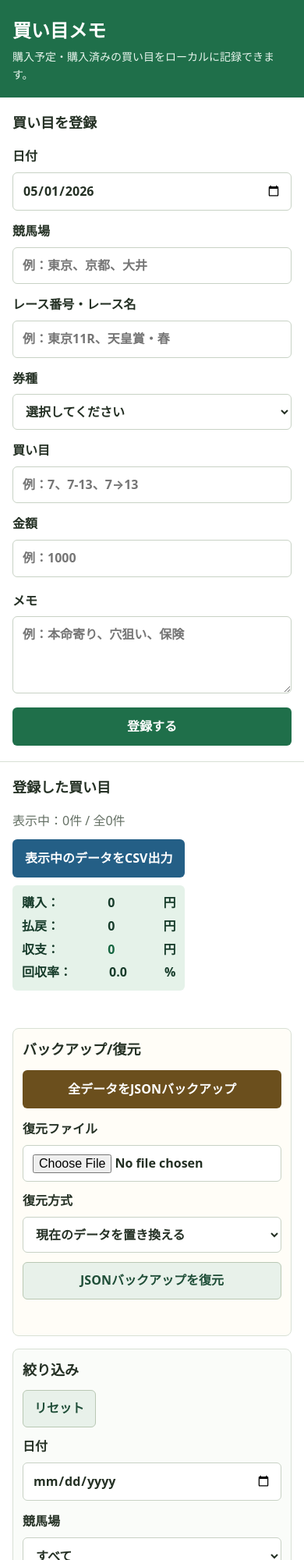
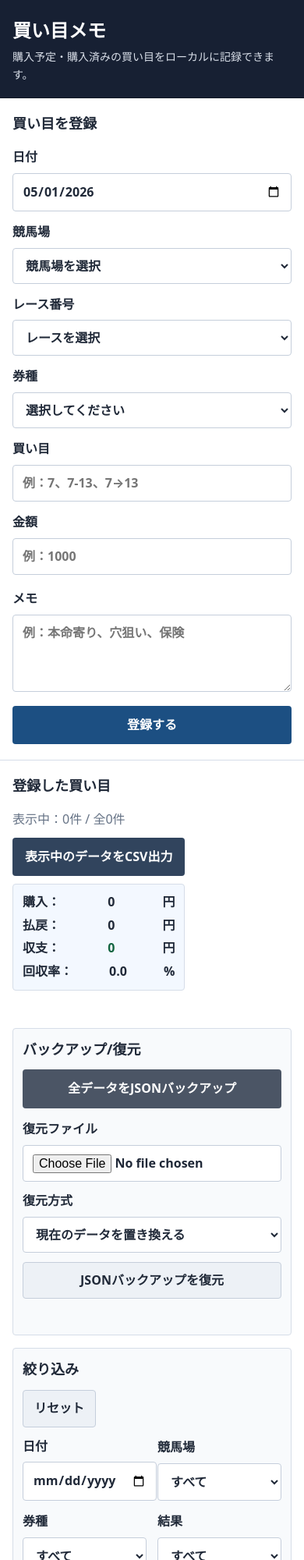
Before and after one commit to mn1505/keiba-bet-memo, a plain HTML site: page index.html in a window 390 px wide. Shown: the top 2000 px of the page at 78% size. Drawn offline with Linux system fonts and the light colour scheme.

Commit message:
Update form controls and system-like UI

```diff
--- a/index.html
+++ b/index.html
@@ -3,7 +3,7 @@
 <head>
   <meta charset="UTF-8">
   <meta name="viewport" content="width=device-width, initial-scale=1.0">
-  <meta name="theme-color" content="#1f6f4a">
+  <meta name="theme-color" content="#172033">
   <meta name="description" content="競馬の買い目をスマホに保存できるメモアプリです。">
   <title>買い目メモ</title>
   <link rel="manifest" href="manifest.json">
@@ -32,12 +32,38 @@
 
           <label>
             競馬場
-            <input type="text" id="place" placeholder="例：東京、京都、大井" required>
+            <select id="place" required>
+              <option value="">競馬場を選択</option>
+              <option value="札幌">札幌</option>
+              <option value="函館">函館</option>
+              <option value="福島">福島</option>
+              <option value="新潟">新潟</option>
+              <option value="東京">東京</option>
+              <option value="中山">中山</option>
+              <option value="中京">中京</option>
+              <option value="京都">京都</option>
+              <option value="阪神">阪神</option>
+              <option value="小倉">小倉</option>
+            </select>
           </label>
 
           <label>
-            レース番号・レース名
-            <input type="text" id="race" placeholder="例：東京11R、天皇賞・春" required>
+            レース番号
+            <select id="race" required>
+              <option value="">レースを選択</option>
+              <option value="1R">1R</option>
+              <option value="2R">2R</option>
+              <option value="3R">3R</option>
+              <option value="4R">4R</option>
+              <option value="5R">5R</option>
+              <option value="6R">6R</option>
+              <option value="7R">7R</option>
+              <option value="8R">8R</option>
+              <option value="9R">9R</option>
+              <option value="10R">10R</option>
+              <option value="11R">11R</option>
+              <option value="12R">12R</option>
+            </select>
           </label>
 
           <label>
--- a/script.js
+++ b/script.js
@@ -1,6 +1,6 @@
 const STORAGE_KEY = "keibaBetMemoList";
 const APP_NAME = "keiba-bet-memo";
-const APP_VERSION = "v6";
+const APP_VERSION = "v7";
 const TICKET_TYPES = ["単勝", "複勝", "ワイド", "馬連", "馬単", "三連複", "三連単"];
 const STATUS_TYPES = ["未確定", "的中", "不的中"];
 
@@ -37,10 +37,23 @@ const backupMessage = document.getElementById("backup-message");
 let bets = loadBets();
 
 setToday();
+setSelectValidationMessages();
 renderBets();
 
 betForm.addEventListener("submit", function (event) {
   event.preventDefault();
+
+  if (!placeInput.value) {
+    placeInput.setCustomValidity("競馬場を選択してください。");
+    placeInput.reportValidity();
+    return;
+  }
+
+  if (!raceInput.value) {
+    raceInput.setCustomValidity("レース番号を選択してください。");
+    raceInput.reportValidity();
+    return;
+  }
 
   const bet = {
     id: Date.now(),
@@ -77,6 +90,14 @@ resetFiltersButton.addEventListener("click", function () {
 exportCsvButton.addEventListener("click", exportVisibleBetsToCsv);
 exportBackupButton.addEventListener("click", exportBackupJson);
 restoreBackupButton.addEventListener("click", restoreBackupJson);
+
+placeInput.addEventListener("change", function () {
+  placeInput.setCustomValidity("");
+});
+
+raceInput.addEventListener("change", function () {
+  raceInput.setCustomValidity("");
+});
 
 // 削除ボタンは一覧の中にあとから作るため、一覧全体でクリックを受け取ります。
 betList.addEventListener("click", function (event) {
@@ -698,6 +719,20 @@ function resetForm() {
   placeInput.focus();
 }
 
+function setSelectValidationMessages() {
+  placeInput.addEventListener("invalid", function () {
+    if (!placeInput.value) {
+      placeInput.setCustomValidity("競馬場を選択してください。");
+    }
+  });
+
+  raceInput.addEventListener("invalid", function () {
+    if (!raceInput.value) {
+      raceInput.setCustomValidity("レース番号を選択してください。");
+    }
+  });
+}
+
 function setToday() {
   dateInput.value = getTodayText();
 }
--- a/service-worker.js
+++ b/service-worker.js
@@ -1,4 +1,4 @@
-const CACHE_NAME = "kaime-memo-v6-backup-restore";
+const CACHE_NAME = "kaime-memo-v7-ui-selects";
 
 const CACHE_FILES = [
   "./",
--- a/style.css
+++ b/style.css
@@ -6,15 +6,16 @@
 body {
   margin: 0;
   font-family: system-ui, -apple-system, BlinkMacSystemFont, "Segoe UI", sans-serif;
-  color: #243024;
-  background: #f4f7f2;
+  color: #202938;
+  background: #f5f7fa;
   line-height: 1.6;
 }
 
 .app-header {
   padding: 28px max(20px, env(safe-area-inset-right)) 28px max(20px, env(safe-area-inset-left));
   color: #ffffff;
-  background: #1f6f4a;
+  background: #172033;
+  border-bottom: 1px solid #0f1725;
 }
 
 .app-header h1 {
@@ -26,7 +27,7 @@ body {
 .app-header p {
   max-width: 1040px;
   margin: 0 auto;
-  color: #e7f4ec;
+  color: #d8dee8;
 }
 
 .app-layout {
@@ -40,8 +41,8 @@ body {
 .form-section,
 .list-section {
   padding: 20px;
-  border: 1px solid #d8e0d5;
-  border-radius: 8px;
+  border: 1px solid #d6dde8;
+  border-radius: 4px;
   background: #ffffff;
 }
 
@@ -72,19 +73,19 @@ textarea {
   width: 100%;
   min-height: 44px;
   padding: 10px 12px;
-  border: 1px solid #c8d2c5;
-  border-radius: 6px;
+  border: 1px solid #c5cedb;
+  border-radius: 4px;
   font: inherit;
   font-size: 16px;
-  color: #243024;
+  color: #202938;
   background: #ffffff;
 }
 
 input:focus,
 select:focus,
 textarea:focus {
-  outline: 3px solid #cbe9d7;
-  border-color: #268756;
+  outline: 3px solid #d7e8fb;
+  border-color: #2f6fa8;
 }
 
 textarea {
@@ -97,7 +98,7 @@ textarea {
 .backup-button,
 .delete-button {
   border: 0;
-  border-radius: 6px;
+  border-radius: 4px;
   font: inherit;
   font-weight: 700;
   cursor: pointer;
@@ -107,23 +108,23 @@ textarea {
   min-height: 48px;
   padding: 12px 16px;
   color: #ffffff;
-  background: #1f6f4a;
+  background: #1c4f82;
 }
 
 .primary-button:hover {
-  background: #185a3c;
+  background: #173f68;
 }
 
 .secondary-button {
   min-height: 44px;
   padding: 10px 14px;
-  color: #1f4e38;
-  background: #e8f1ea;
-  border: 1px solid #b9c8b4;
+  color: #202938;
+  background: #edf1f6;
+  border: 1px solid #c5cedb;
 }
 
 .secondary-button:hover {
-  background: #dbe9df;
+  background: #e1e7ef;
 }
 
 .export-button {
@@ -131,11 +132,11 @@ textarea {
   min-height: 48px;
   padding: 12px 16px;
   color: #ffffff;
-  background: #245f86;
+  background: #31445d;
 }
 
 .export-button:hover {
-  background: #1d4d6c;
+  background: #26364b;
 }
 
 .backup-button {
@@ -143,11 +144,11 @@ textarea {
   min-height: 48px;
   padding: 12px 16px;
   color: #ffffff;
-  background: #6b4f1d;
+  background: #4b5565;
 }
 
 .backup-button:hover {
-  background: #563f17;
+  background: #394251;
 }
 
 .list-header {
@@ -169,7 +170,7 @@ textarea {
 }
 
 #bet-count {
-  color: #647064;
+  color: #657285;
 }
 
 .summary-box {
@@ -177,9 +178,10 @@ textarea {
   gap: 4px;
   min-width: 190px;
   padding: 10px 12px;
-  border-radius: 6px;
-  color: #163b2a;
-  background: #e5f2e9;
+  border: 1px solid #d6dde8;
+  border-radius: 4px;
+  color: #202938;
+  background: #f3f8ff;
   font-weight: 700;
 }
 
@@ -196,7 +198,7 @@ textarea {
 .csv-message {
   min-height: 24px;
   margin: -4px 0 12px;
-  color: #245f86;
+  color: #1c4f82;
   font-weight: 700;
 }
 
@@ -207,9 +209,9 @@ textarea {
 .backup-section {
   margin-bottom: 16px;
   padding: 14px;
-  border: 1px solid #d8e0d5;
-  border-radius: 8px;
-  background: #fffdf7;
+  border: 1px solid #d6dde8;
+  border-radius: 4px;
+  background: #f8fafc;
 }
 
 .backup-section h2 {
@@ -236,7 +238,7 @@ textarea {
 .backup-message {
   min-height: 24px;
   margin: 10px 0 0;
-  color: #245f86;
+  color: #1c4f82;
   font-weight: 700;
 }
 
@@ -247,9 +249,9 @@ textarea {
 .filter-section {
   margin-bottom: 16px;
   padding: 14px;
-  border: 1px solid #d8e0d5;
-  border-radius: 8px;
-  background: #fafcf9;
+  border: 1px solid #d6dde8;
+  border-radius: 4px;
+  background: #f8fafc;
 }
 
 .filter-header {
@@ -266,8 +268,13 @@ textarea {
 
 .filter-grid {
   display: grid;
-  grid-template-columns: repeat(4, minmax(130px, 1fr));
-  gap: 12px;
+  grid-template-columns: repeat(auto-fit, minmax(150px, 1fr));
+  gap: 14px;
+  align-items: end;
+}
+
+.filter-grid label {
+  min-width: 0;
 }
 
 .filter-grid input,
@@ -292,9 +299,9 @@ textarea {
 .ticket-summary-card {
   min-width: 0;
   padding: 12px;
-  border: 1px solid #d8e0d5;
-  border-radius: 8px;
-  background: #fafcf9;
+  border: 1px solid #d6dde8;
+  border-radius: 4px;
+  background: #ffffff;
 }
 
 .ticket-summary-card h3 {
@@ -317,7 +324,7 @@ textarea {
 
 .ticket-summary-card dt {
   flex: 0 0 auto;
-  color: #657065;
+  color: #657285;
   font-size: 13px;
 }
 
@@ -330,7 +337,7 @@ textarea {
 }
 
 .plus {
-  color: #14643f;
+  color: #11633f;
 }
 
 .minus {
@@ -339,11 +346,11 @@ textarea {
 
 .empty-message {
   padding: 20px;
-  border: 1px dashed #b9c8b4;
-  border-radius: 8px;
-  color: #657065;
+  border: 1px dashed #aeb8c6;
+  border-radius: 4px;
+  color: #657285;
   text-align: center;
-  background: #fafcf9;
+  background: #f8fafc;
 }
 
 .bet-list {
@@ -353,8 +360,8 @@ textarea {
 
 .bet-card {
   padding: 14px;
-  border: 1px solid #d8e0d5;
-  border-radius: 8px;
+  border: 1px solid #d6dde8;
+  border-radius: 4px;
   background: #ffffff;
 }
 
@@ -373,7 +380,7 @@ textarea {
 
 .bet-date {
   margin: 2px 0 0;
-  color: #657065;
+  color: #657285;
   font-size: 14px;
 }
 
@@ -389,7 +396,7 @@ textarea {
 }
 
 .bet-details dt {
-  color: #657065;
+  color: #657285;
   font-size: 13px;
 }
 
@@ -406,12 +413,16 @@ textarea {
 }
 
 .payout-input:disabled {
-  color: #657065;
-  background: #eef2ec;
+  color: #657285;
+  background: #edf1f6;
 }
 
 .bet-memo {
   grid-column: 1 / -1;
+  padding: 10px 12px;
+  border: 1px solid #d7e8fb;
+  border-radius: 4px;
+  background: #eef6ff;
 }
 
 .delete-button {
@@ -419,16 +430,16 @@ textarea {
   min-height: 44px;
   padding: 8px 10px;
   color: #ffffff;
-  background: #b23b3b;
+  background: #8d3440;
 }
 
 .delete-button:hover {
-  background: #912f2f;
+  background: #732936;
 }
 
 @media (max-width: 760px) {
   body {
-    background: #ffffff;
+    background: #f5f7fa;
   }
 
   .app-header {
@@ -505,7 +516,7 @@ textarea {
   }
 
   .filter-grid {
-    grid-template-columns: 1fr;
+    grid-template-columns: repeat(2, minmax(0, 1fr));
     gap: 14px;
   }
 
@@ -554,4 +565,8 @@ textarea {
     padding-right: 12px;
     padding-left: 12px;
   }
+
+  .filter-grid {
+    grid-template-columns: 1fr;
+  }
 }
```
Also changed, not shown: icons/icon.svg, manifest.json, 1 other file.
